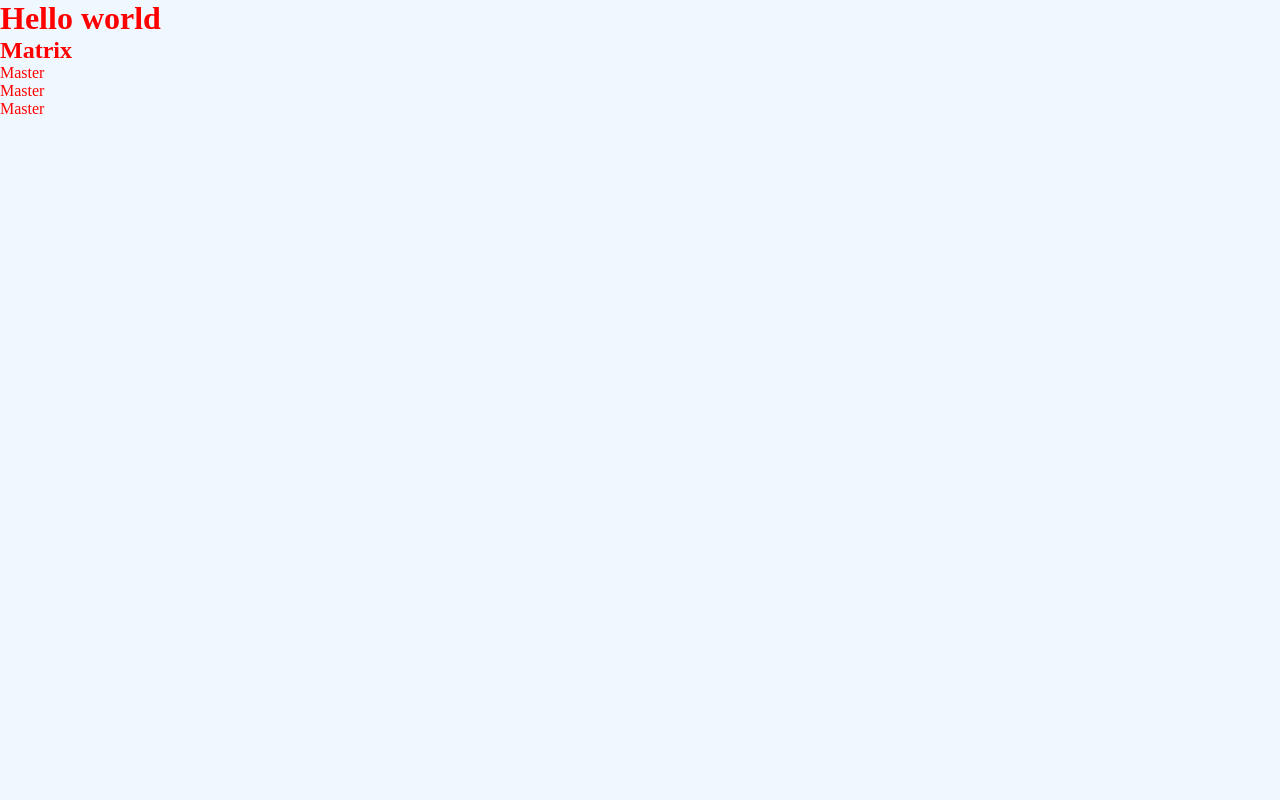
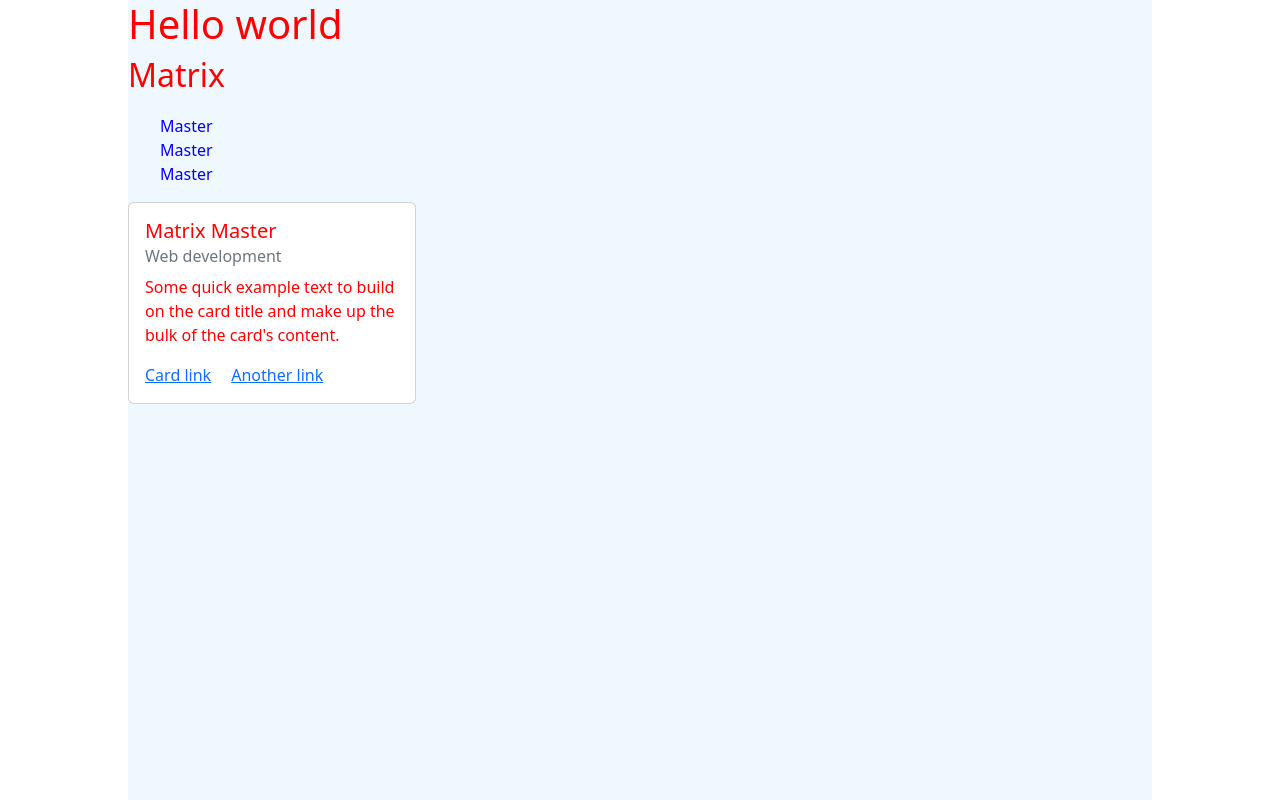
Before and after one commit to ToreTurkmen/github, a plain HTML site: page index.html in a window 1280 px wide. Drawn offline with nearby package versions, Linux system fonts and the light colour scheme.

Commit message:
added some bootstrap

```diff
--- a/index.html
+++ b/index.html
@@ -5,9 +5,12 @@
   <meta http-equiv="X-UA-Compatible" content="IE=edge">
   <meta name="viewport" content="width=device-width, initial-scale=1.0">
   <title>github</title>
+  <link href="https://cdn.jsdelivr.net/npm/bootstrap@5.2.2/dist/css/bootstrap.min.css" rel="stylesheet" integrity="sha384-Zenh87qX5JnK2Jl0vWa8Ck2rdkQ2Bzep5IDxbcnCeuOxjzrPF/et3URy9Bv1WTRi" crossorigin="anonymous">
+
   <link rel="stylesheet" href="style.css">
 </head>
 <body>
+  <div id="container">
     <div>
       <h1>Hello world</h1>
       <h2> Matrix</h2>
@@ -20,5 +23,20 @@
       </ul>
     </div>
 
+    <div>
+      <div class="card" style="width: 18rem;">
+        <div class="card-body">
+          <h5 class="card-title">Matrix Master</h5>
+          <h6 class="card-subtitle mb-2 text-muted">Web development</h6>
+          <p class="card-text">Some quick example text to build on the card title and make up the bulk of the card's content.</p>
+          <a href="#" class="card-link">Card link</a>
+          <a href="#" class="card-link">Another link</a>
+        </div>
+      </div>
+    </div>
+  </div>
+
+
+  <script src="https://cdn.jsdelivr.net/npm/bootstrap@5.2.2/dist/js/bootstrap.bundle.min.js" integrity="sha384-OERcA2EqjJCMA+/3y+gxIOqMEjwtxJY7qPCqsdltbNJuaOe923+mo//f6V8Qbsw3" crossorigin="anonymous"></script>
 </body>
 </html>
--- a/style.css
+++ b/style.css
@@ -3,8 +3,21 @@
   padding: 0;
 }
 body{
+  width: auto;
+  height: 100vh;
+}
+ul {
+  list-style: none;
+  margin-top: 20px;
+  color: blue;
+}
+div{
+  color: red;
+}
+
+#container {
+  width: 80%;
+  margin: auto;
+  height: inherit;
   background-color: aliceblue;
 }
- div{
-  color: red;
- }
```
Lines whose indentation alone changed are shown as unchanged.
